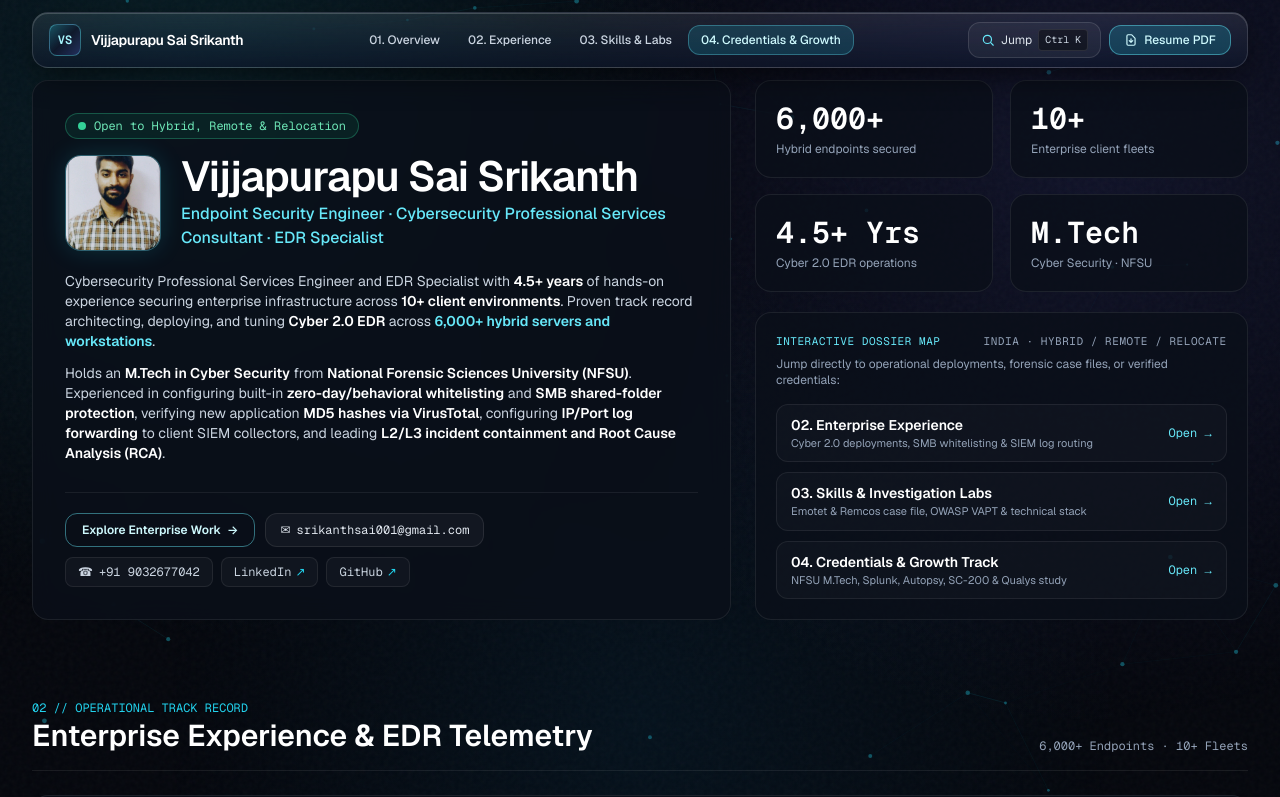
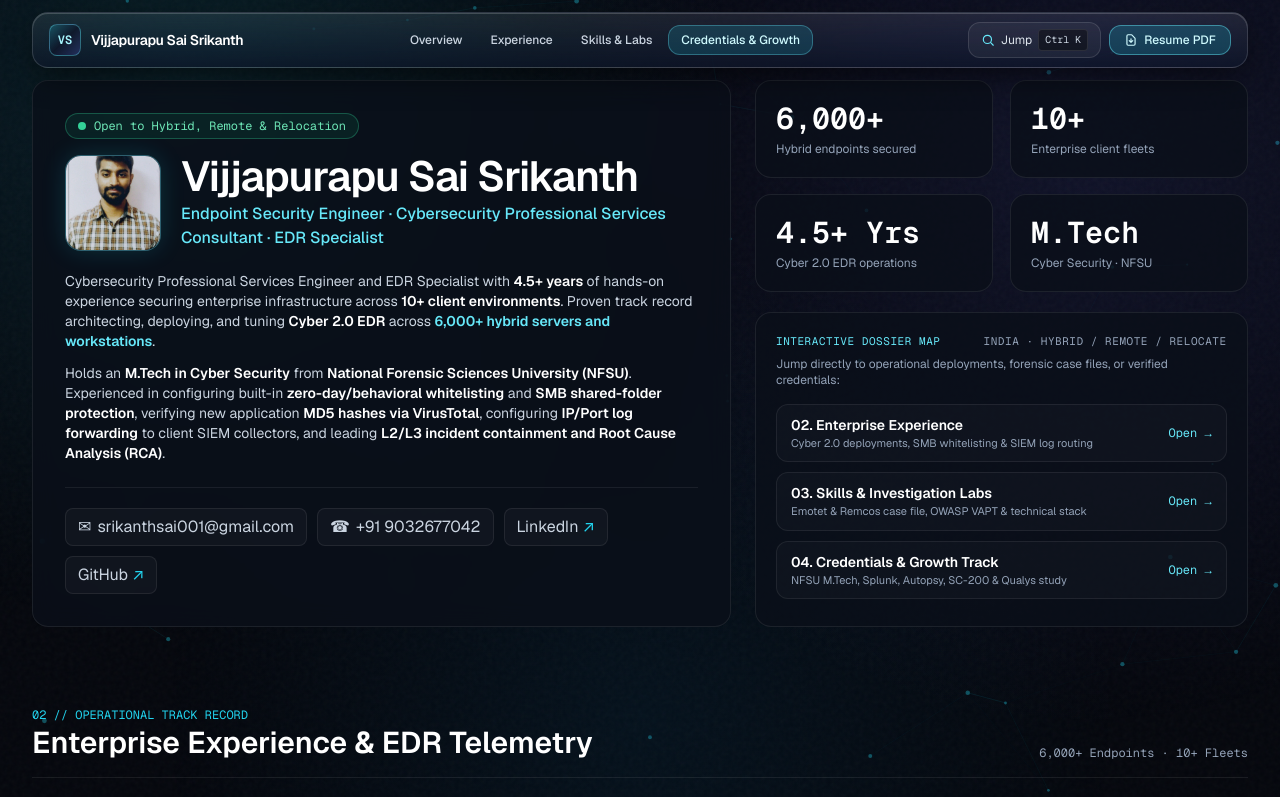
Before and after one commit to sai-sri94/Resume, a website built with Vite: page index.html in a window 1280 px wide. Shown: the top 797 px of the page. Built offline with nearby package versions, Linux system fonts and the light colour scheme.

Commit message:
everything

```diff
--- a/index.html
+++ b/index.html
@@ -58,10 +58,10 @@
 
       <!-- Desktop Inline Chapter Pills -->
       <nav aria-label="Section Quick Jump" class="hidden lg:flex items-center gap-1 text-xs">
-        <a href="#overview" data-section="overview" class="top-nav-pill active px-3 py-1.5 rounded-xl font-medium transition-all">01. Overview</a>
-        <a href="#experience" data-section="experience" class="top-nav-pill px-3 py-1.5 rounded-xl font-medium transition-all">02. Experience</a>
-        <a href="#skills" data-section="skills" class="top-nav-pill px-3 py-1.5 rounded-xl font-medium transition-all">03. Skills &amp; Labs</a>
-        <a href="#credentials" data-section="credentials" class="top-nav-pill px-3 py-1.5 rounded-xl font-medium transition-all">04. Credentials &amp; Growth</a>
+        <a href="#overview" data-section="overview" class="top-nav-pill active px-3 py-1.5 rounded-xl font-medium transition-all"> Overview</a>
+        <a href="#experience" data-section="experience" class="top-nav-pill px-3 py-1.5 rounded-xl font-medium transition-all"> Experience</a>
+        <a href="#skills" data-section="skills" class="top-nav-pill px-3 py-1.5 rounded-xl font-medium transition-all">Skills &amp; Labs</a>
+        <a href="#credentials" data-section="credentials" class="top-nav-pill px-3 py-1.5 rounded-xl font-medium transition-all">Credentials &amp; Growth</a>
       </nav>
 
       <!-- Command Search & Resume PDF -->
@@ -136,23 +136,16 @@
           <!-- Action Pills Row -->
           <div class="mt-6 pt-5 border-t border-white/[0.07] space-y-2.5">
             <div class="flex flex-wrap items-center gap-2.5">
-              <a
-                href="#experience"
-                data-section="experience"
-                class="section-link inline-flex items-center gap-1.5 px-4 py-2 rounded-xl bg-cyan-400/18 hover:bg-cyan-400/28 border border-cyan-300/45 text-cyan-100 text-xs font-semibold transition-all"
-              >
-                <span>Explore Enterprise Work</span>
-                <span>→</span>
-              </a>
+
               <a
                 href="mailto:srikanthsai001@gmail.com"
-                class="inline-flex items-center gap-1.5 px-3.5 py-2 rounded-xl bg-white/[0.04] hover:bg-white/[0.08] border border-white/[0.09] text-xs font-mono text-slate-200 transition-colors"
+                class="inline-flex items-center gap-1.5 px-3 py-1.5 rounded-lg bg-white/[0.03] hover:bg-white/[0.07] border border-white/[0.08] text-slate-300 transition-colors"
               >
                 <span>✉</span>
                 <span>srikanthsai001@gmail.com</span>
               </a>
-            </div>
-            <div class="flex flex-wrap items-center gap-2 text-xs font-mono">
+
+
               <a
                 href="tel:+919032677042"
                 class="inline-flex items-center gap-1.5 px-3 py-1.5 rounded-lg bg-white/[0.03] hover:bg-white/[0.07] border border-white/[0.08] text-slate-300 transition-colors"
```
Also changed, not shown: src/main.js (+18 -0 lines).
